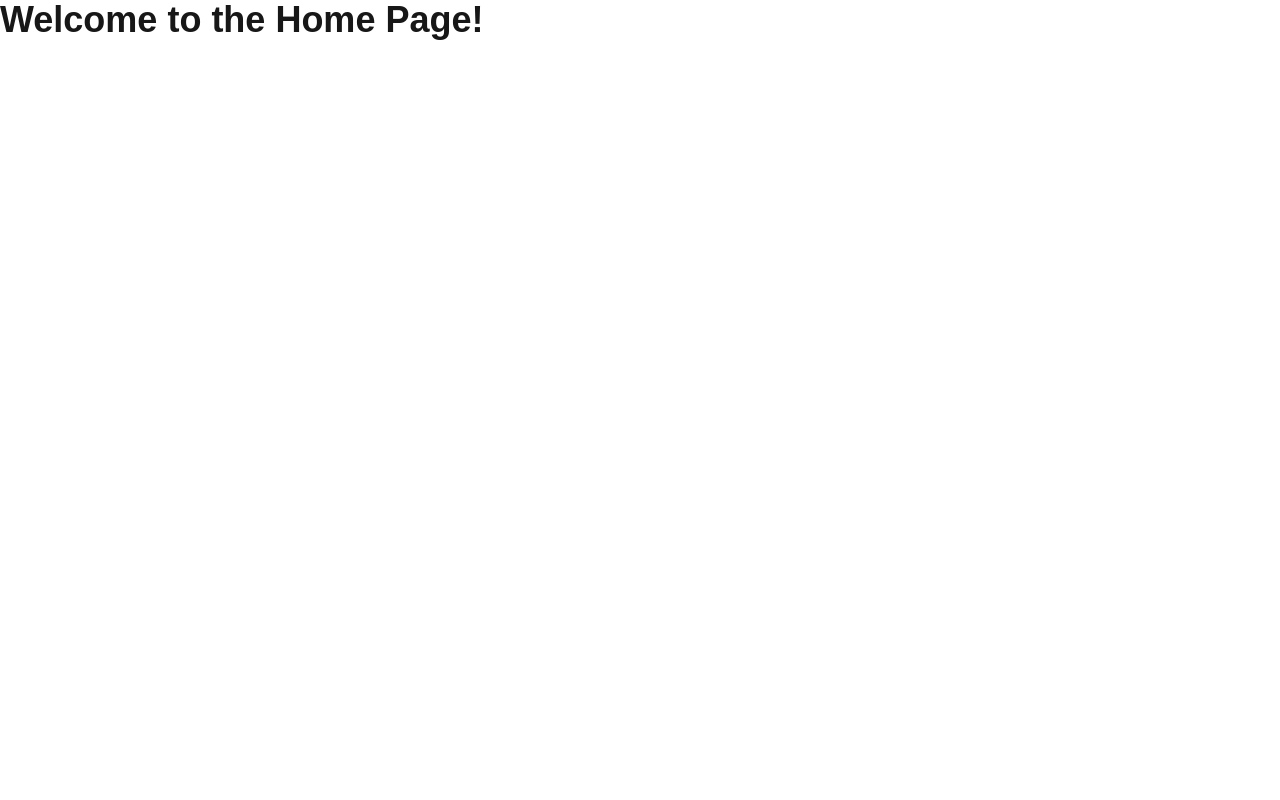
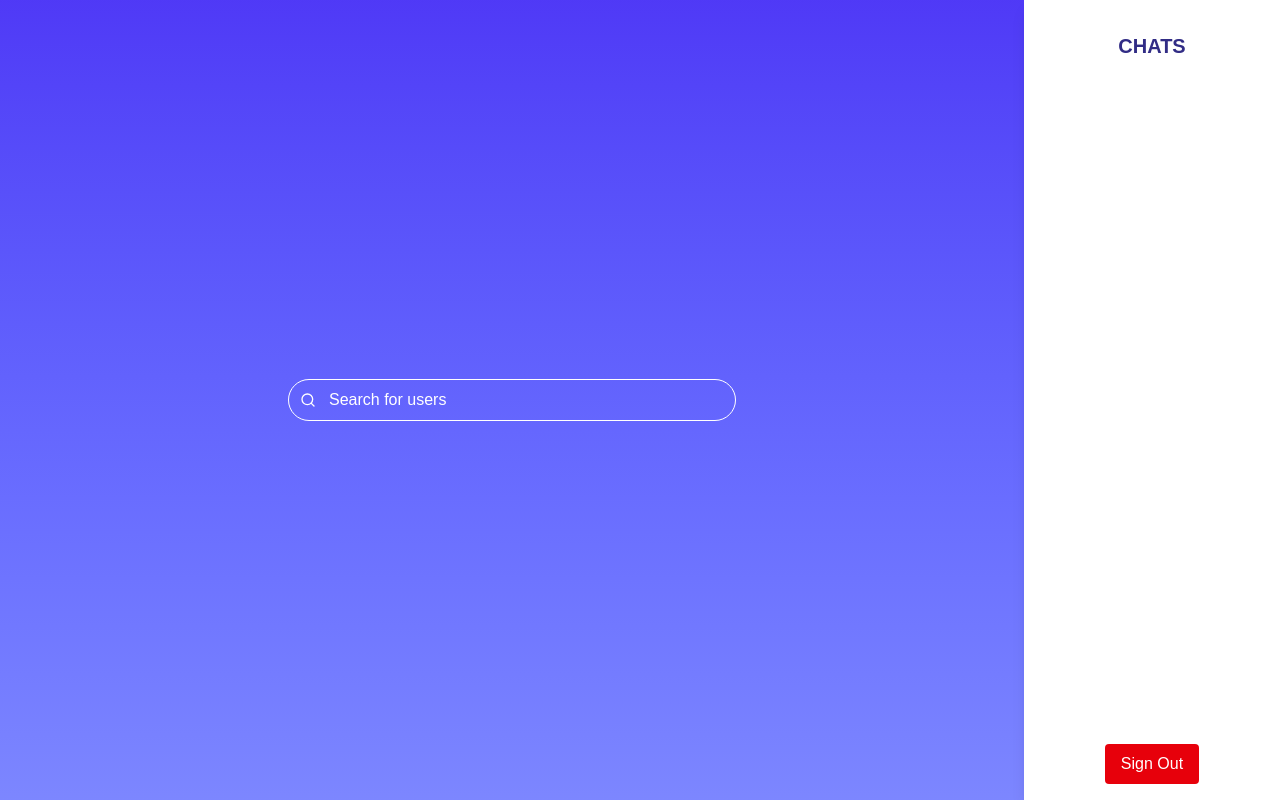
Before and after one commit to erikmacak/chat-app, a Next.js app: page /home-page in a window 1280 px wide. Built offline with nearby package versions, Linux system fonts and the light colour scheme; no server answers.

Commit message:
Initialize HomePage with responsive design

```diff
--- a/src/app/home-page/page.tsx
+++ b/src/app/home-page/page.tsx
@@ -1,7 +1,59 @@
-import React from "react";
+"use client";
+
+import { useState } from "react";
+import SignOut from "../../../components/auth/SignOut";
+import { FiSearch, FiMenu, FiX } from "react-icons/fi";
 
 export default function HomePage() {
-    return (
-        <h1 className="text-4xl font-bold">Welcome to the Home Page!</h1>
-    )
+  const [sidebarOpen, setSidebarOpen] = useState(false);
+
+  return (
+    <main className="min-h-screen flex flex-col sm:flex-row-reverse bg-gradient-to-b from-indigo-600 to-indigo-400 text-white">
+
+      <aside
+        className={`
+          fixed top-0 right-0 h-full bg-white text-indigo-900 z-50
+          flex flex-col justify-between shadow-lg transform transition-transform duration-300
+          ${sidebarOpen ? "w-full sm:w-64 translate-x-0" : "w-full sm:w-64 translate-x-full sm:translate-x-0"}
+          sm:static sm:h-auto
+        `}
+      >
+        <div>
+          <div className="p-8 flex items-center justify-between relative">
+            <h2 className="text-xl font-bold text-center w-full">CHATS</h2>
+            <button
+              onClick={() => setSidebarOpen(false)}
+              className="absolute right-8 sm:hidden text-indigo-900 text-2xl"
+            >
+              <FiX />
+            </button>
+          </div>
+        </div>
+
+        <div className="flex justify-center p-4">
+          <SignOut />
+        </div>
+      </aside>
+
+      <section className="flex-1 p-4 sm:p-8 flex items-start sm:items-center justify-center">
+        <div className="flex items-center max-w-md w-full">
+          <div className="relative flex-1">
+            <input
+              type="text"
+              placeholder="Search for users"
+              className="w-full py-2 pl-10 pr-4 rounded-full bg-transparent border border-white placeholder-white focus:outline-none focus:ring-2 focus:ring-white"
+            />
+            <FiSearch className="absolute top-1/2 left-3 transform -translate-y-1/2 text-white" />
+          </div>
+
+          <button
+            className="sm:hidden text-white text-2xl ml-4"
+            onClick={() => setSidebarOpen(true)}
+          >
+            <FiMenu />
+          </button>
+        </div>
+      </section>
+    </main>
+  );
 }
```
